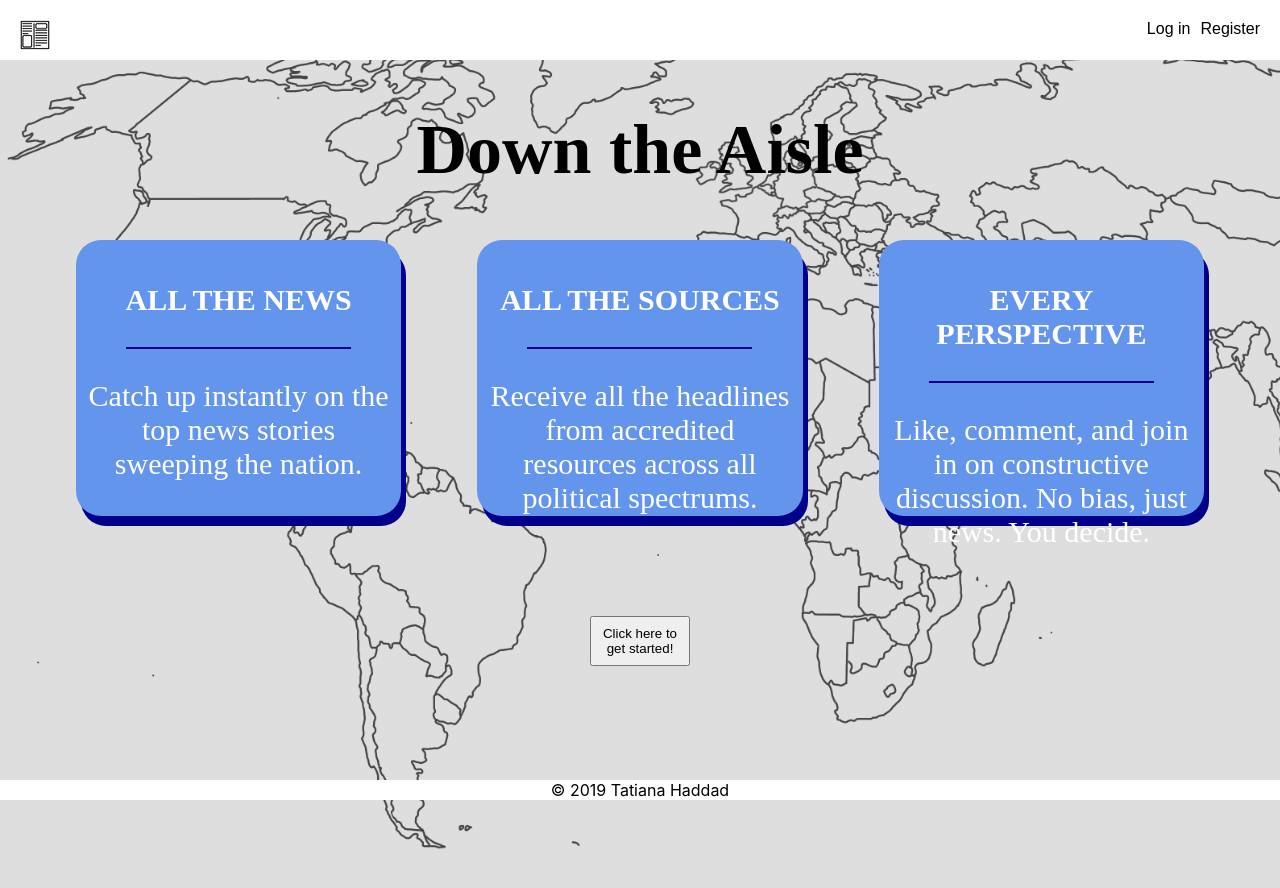
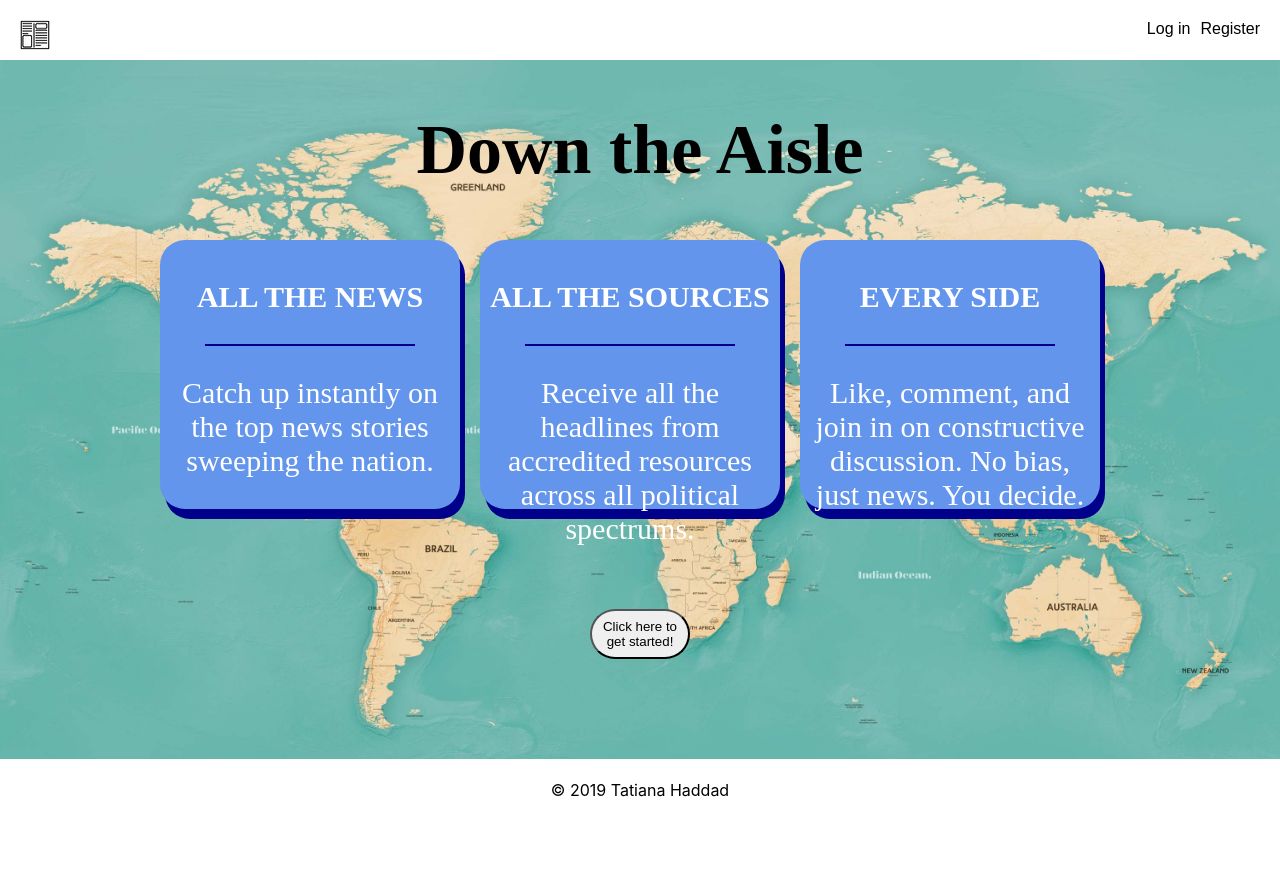
Before and after one commit to tatianahaddad/down-the-aisle, a React (Create React App) app: page / in a window 1280 px wide. Shown: the top 888 px of the page. After the commit the page ends 800 px from the top, so only its background shows below. Built offline with nearby package versions, Linux system fonts and the light colour scheme; no server answers.

Commit message:
updated background and screen dimensions

```diff
--- a/src/components/App/App.css
+++ b/src/components/App/App.css
@@ -1,5 +1,5 @@
 .App {
-  background-image: linear-gradient(rgba(172, 172, 172, 0.4), rgba(172, 172, 172, 0.4)), url(../images/world-map.png);
+  background-image: /*linear-gradient(rgba(172, 172, 172, 0.4), rgba(172, 172, 172, 0.4)), */url(../images/colorful-map.png);
   background-attachment: fixed;
   background-size: cover;
   background-repeat: no-repeat;
@@ -7,6 +7,6 @@
   margin-left: auto;
   margin-right: auto;
   width: 100%;
-  height: 900px;
+  height: auto;
 
 }
--- a/src/components/LandingPage/LandingPage.css
+++ b/src/components/LandingPage/LandingPage.css
@@ -38,13 +38,14 @@
   }
 
   .centering {
+    margin: auto;
     display: flex;
-    flex-direction: row;
+    flex-direction: column;
     justify-content: space-evenly;
-    margin-bottom: 100px;
+    margin-bottom: 50px;
   }
 
-  .left-statement {
+  .statement-bubbles {
     border-radius: 25px;
     box-shadow: 5px 10px darkblue;
     padding: 1%;
@@ -67,40 +68,13 @@
     font-weight: bold;
   }
 
-  .middle-statement{
+  .lets-go {
     border-radius: 25px;
-    box-shadow: 5px 10px darkblue;
-    padding: 1%;
-    background-color: cornflowerblue;
-    height: 250px;
-    width: 300px;
-    font-size: 30px;
-    font-family: 'Stint Ultra Condensed', cursive;
-    margin-top: 50px;
-    color: white;
-  }
-
-  /*p::first-letter {
-    font-size: 200%;
-  }*/
-
-  .right-statement{
-    border-radius: 25px;
-    box-shadow: 5px 10px darkblue;
-    padding: 1%;
-    background-color: cornflowerblue;
-    height: 250px;
-    width: 300px;
-    font-size: 30px;
-    font-family: 'Stint Ultra Condensed', cursive;
-    margin-top: 50px;
-    color: white;
-  }
-
-  .lets-go {
     height: 50px;
     width: 100px;
-    margin: auto;
+    margin-bottom: 100px;
+    margin-left: auto;
+    margin-right: auto;
   }
 
   .started {
@@ -119,10 +93,34 @@
     /*text-align: center;*/
   }
 
-  .start-button {
-    margin-top: 15px;
-    height: 35px;
-    margin-right: 50%
+  .centering {
+    display: flex;
+    flex-direction: row;
+    justify-content: space-evenly;
+    margin-bottom: 100px;
+  }
+
+  .statement-bubbles {
+    border-radius: 25px;
+    box-shadow: 5px 10px darkblue;
+    padding: 1%;
+    background-color: cornflowerblue;
+    height: 250px;
+    width: 300px;
+    font-size: 30px;
+    font-family: 'Stint Ultra Condensed', cursive;
+    margin-top: 50px;
+    margin-right: 20px;
+    color: white;
+  }
+
+  .lets-go {
+    border-radius: 25px;
+    height: 50px;
+    width: 100px;
+    margin-bottom: 100px;
+    margin-left: auto;
+    margin-right: auto;
   }
 
 }
--- a/src/components/LandingPage/LandingPage.js
+++ b/src/components/LandingPage/LandingPage.js
@@ -8,14 +8,14 @@ export class LandingPage extends Component {
       <div className="landing-container">
         <h1 className="main-title">Down the Aisle</h1>
         <div className="centering">
-          <div className="left-statement">
+          <div className="statement-bubbles">
             <p className="headline">ALL THE NEWS </p>
             <p className="border" />
             <p>
               Catch up instantly on the top news stories sweeping the nation.
             </p>
           </div>
-          <div className="middle-statement">
+          <div className="statement-bubbles">
             <p className="headline">ALL THE SOURCES</p>
             <p className="border" />
             <p>
@@ -23,8 +23,8 @@ export class LandingPage extends Component {
               political spectrums.
             </p>
           </div>
-          <div className="right-statement">
-            <p className="headline">EVERY PERSPECTIVE</p>
+          <div className="statement-bubbles">
+            <p className="headline">EVERY SIDE</p>
             <p className="border" />
             <p>
               Like, comment, and join in on constructive discussion. No bias,
```
Also changed, not shown: src/components/images/colorful-map.png (added).
